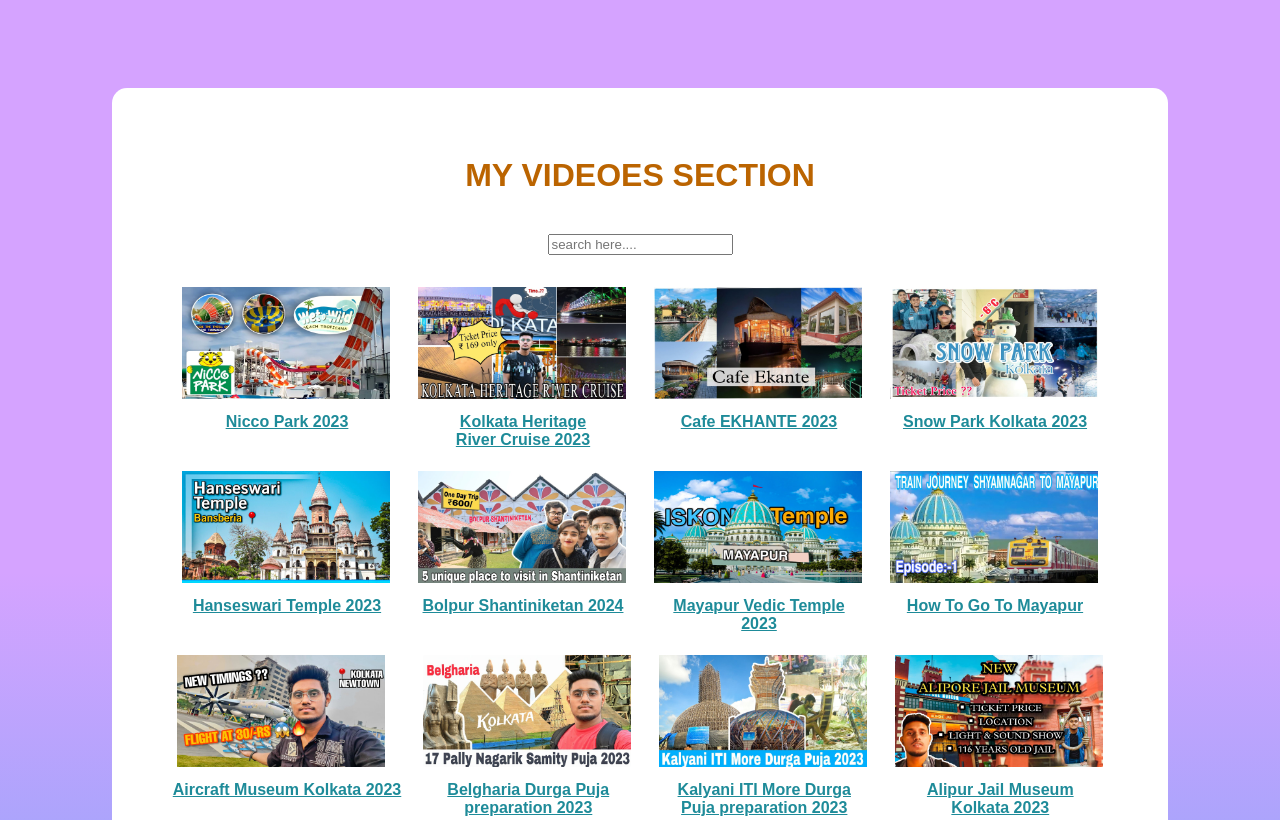
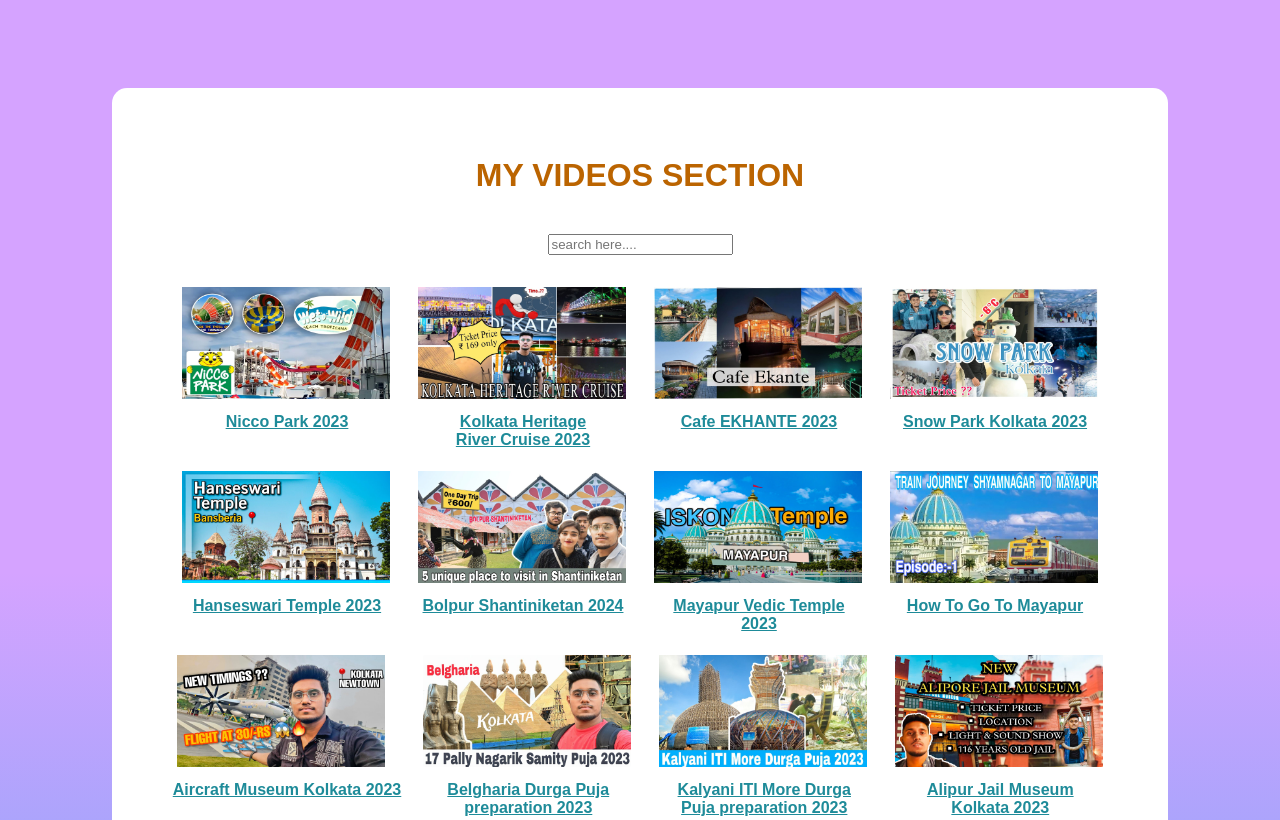
Before and after one commit to adifiedvlogging/website, a plain HTML site: page search.html in a window 1280 px wide. Shown: the top 820 px of the page. Drawn offline with Linux system fonts and the light colour scheme.

Commit message:
search.html

```diff
--- a/search.html
+++ b/search.html
@@ -10,7 +10,7 @@
 <div class="wrapper">
 
 <div class="search" style="text-align: center;">
-<h1>MY VIDEOES SECTION</h1>
+<h1>MY VIDEOS SECTION</h1>
 <br>
 <input type="text" name="" id="find" placeholder="search here...." onkeyup="search()">
 </div>
```
